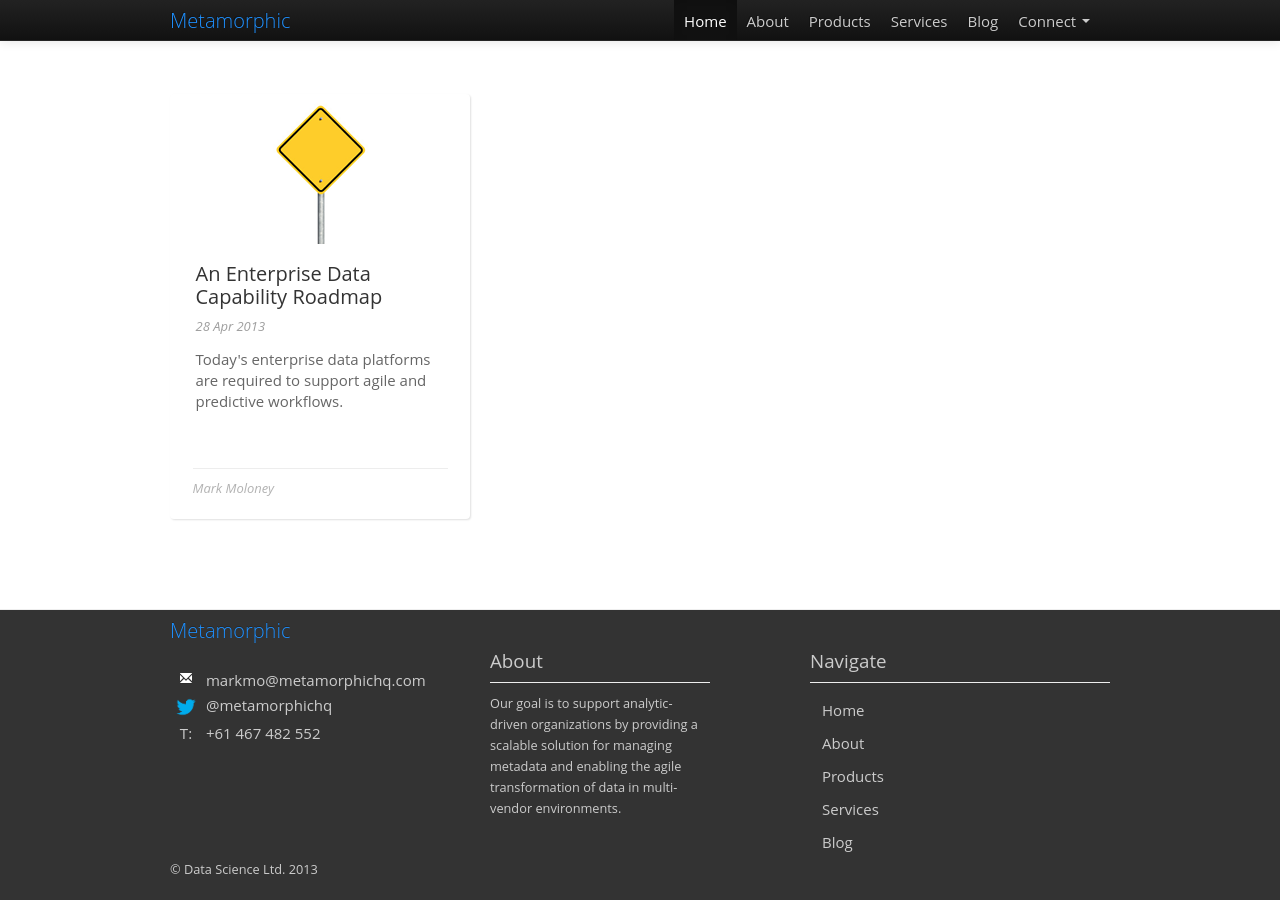
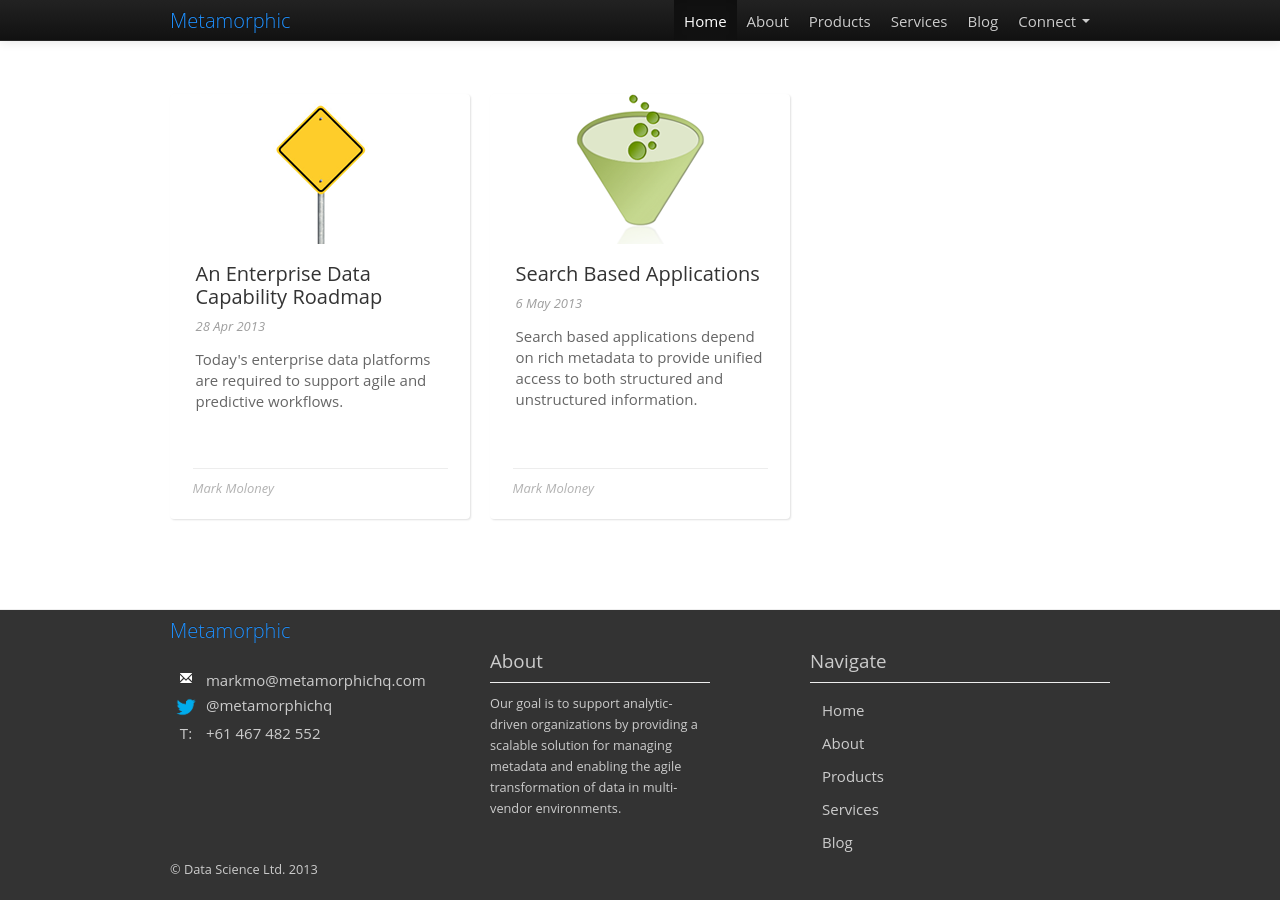
Before and after one commit to markmo/markmo.github.io, a Jekyll site: the page built from blogs.html, in a window 1280 px wide and 900 px high, scrolled down 604 px. Built offline with Jekyll 4.4.1, drawn with Linux system fonts in a browser that asks for light colours; nearby versions of some CDN libraries; Markdown is read by kramdown in place of the engine named in the settings.

Commit message:
add blog post on search based applications

```diff
--- a/_layouts/blog_post.html
+++ b/_layouts/blog_post.html
@@ -31,6 +31,8 @@ layout: default
                 <p><a href="{% post_url 2013-04-23-why-functional-languages %}">Why functional languages</a></p>
                 <p><a href="{% post_url 2013-04-24-using-metadata-to-reduce-collection-size %}">Using metadata to reduce collection size</a></p>
                 <p><a href="{% post_url 2013-04-28-enterprise-data-capability-map %}">An Enterprise Data Capability Roadmap</a></p>
+                <!--<p><a href="{% post_url 2013-05-05-choosing-a-mobile-dev-strategy %}">Choosing a Mobile Development Strategy</a></p>-->
+                <p><a href="{% post_url 2013-05-06-search-based-applications %}">Search Based Applications</a></p>
                 <hr>
                 {% comment %}
                 <h4>Archives</h4>
--- a/blogs.html
+++ b/blogs.html
@@ -88,6 +88,46 @@ layout: default
                     <span>+</span>
                 </a>
             </div>
+            <!--<div class="span4 post">-->
+                <!--<div class="img">-->
+                    <!--<a href="{% post_url 2013-05-05-choosing-a-mobile-dev-strategy %}">-->
+                        <!--<img src="/img/mobile.jpg" title="Choosing a Mobile Development Strategy" alt="Choosing a Mobile Development Strategy" style="width: 140px; height: 150px;">-->
+                    <!--</a>-->
+                <!--</div>-->
+                <!--<div class="text">-->
+                    <!--<h5>-->
+                        <!--<a href="{% post_url 2013-05-05-choosing-a-mobile-dev-strategy %}">Choosing a Mobile Development Strategy</a>-->
+                    <!--</h5>-->
+                    <!--<div class="date">5 May 2013</div>-->
+                    <!--<p></p>-->
+                <!--</div>-->
+                <!--<div class="author">-->
+                    <!--<h6>Mark Moloney</h6>-->
+                <!--</div>-->
+                <!--<a class="plus-wrapper" href="{% post_url 2013-05-05-choosing-a-mobile-dev-strategy %}">-->
+                    <!--<span>+</span>-->
+                <!--</a>-->
+            <!--</div>-->
+            <div class="span4 post">
+                <div class="img">
+                    <a href="{% post_url 2013-05-06-search-based-applications %}">
+                        <img src="/img/funnel.png" title="Search Based Applications" alt="Search Based Applications" style="width: 140px; height: 150px;">
+                    </a>
+                </div>
+                <div class="text">
+                    <h5>
+                        <a href="{% post_url 2013-05-06-search-based-applications %}">Search Based Applications</a>
+                    </h5>
+                    <div class="date">6 May 2013</div>
+                    <p>Search based applications depend on rich metadata to provide unified access to both structured and unstructured information.</p>
+                </div>
+                <div class="author">
+                    <h6>Mark Moloney</h6>
+                </div>
+                <a class="plus-wrapper" href="{% post_url 2013-05-06-search-based-applications %}">
+                    <span>+</span>
+                </a>
+            </div>
         </div>
     </div> <!-- /container -->
 </section>
```
Also changed, not shown: _posts/2013-05-05-choosing-a-mobile-dev-strategy.md (added, +89 -0 lines), _posts/2013-05-06-search-based-applications.md (added, +32 -0 lines), index.html (+8 -6 lines), img/funnel.png (added), img/mobile.jpg (added), img/unified_information_access.png (added).
